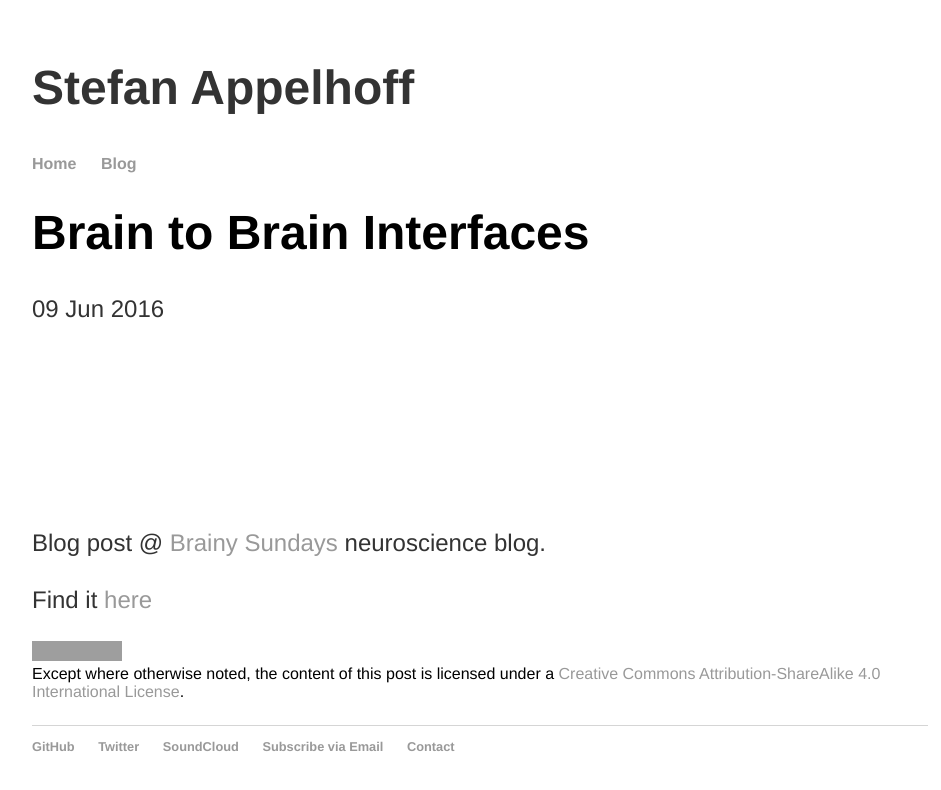
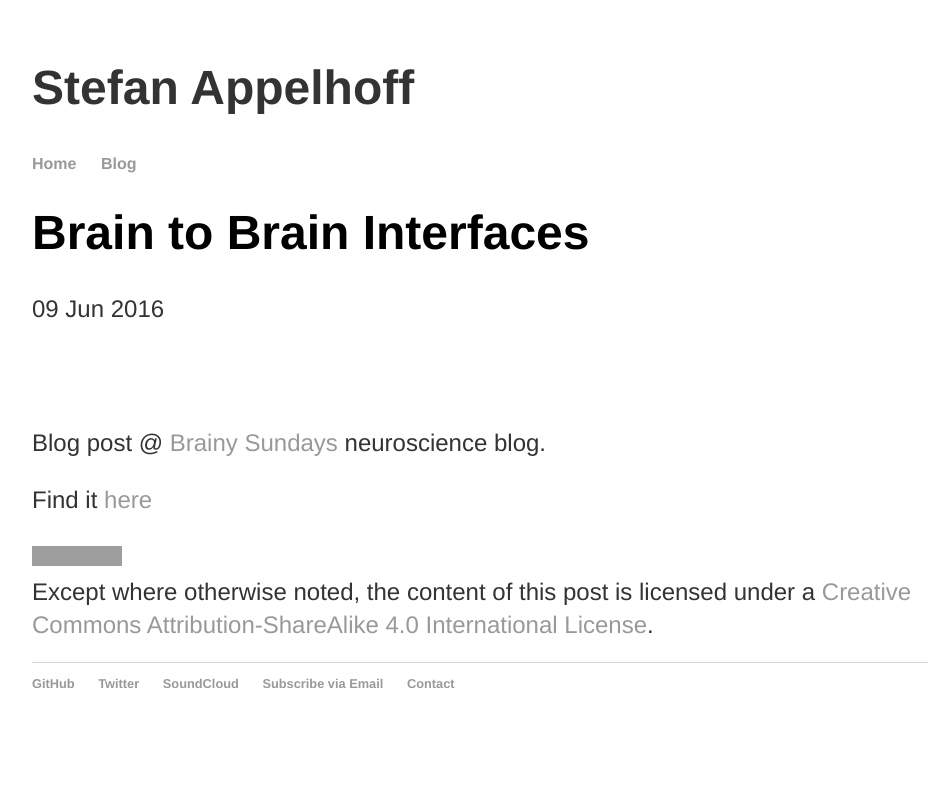
Before and after one commit to sappelhoff/sappelhoff.github.io, a Jekyll site: the page built from _posts/2016-06-09-Brain-to-Brain Interfaces.md, in a window 1280 px wide. Shown: the top 790 px of the page, without its empty margins (160-1101 px from the left). Built offline with Jekyll 4.4.1, drawn with Linux system fonts in a browser that asks for light colours; comment, search, counter and statistics services are not loaded; grey boxes are pictures that could not be loaded.

Commit message:
adjust margins of license in posts

```diff
--- a/_layouts/post.html
+++ b/_layouts/post.html
@@ -11,7 +11,6 @@ comments: true
 </div>
 
 
-
-<p></p>
+<p class=license>
 <a rel="license" href="http://creativecommons.org/licenses/by-sa/4.0/"><img alt="Creative Commons Licence" style="border-width:0" src="https://i.creativecommons.org/l/by-sa/4.0/88x31.png" /></a><br />Except where otherwise noted, the content of this post is licensed under a <a rel="license" href="http://creativecommons.org/licenses/by-sa/4.0/">Creative Commons Attribution-ShareAlike 4.0 International License</a>.
-<p></p>
+</p>
--- a/css/main.css
+++ b/css/main.css
@@ -44,7 +44,12 @@ p {
 }
 
 p.meta{
-    margin-bottom: 200px;
+    margin-bottom: 100px;
+}
+
+p.license{
+    margin-top: 20px;
+    margin-bottom: 20px;
 }
 
 footer {
```
